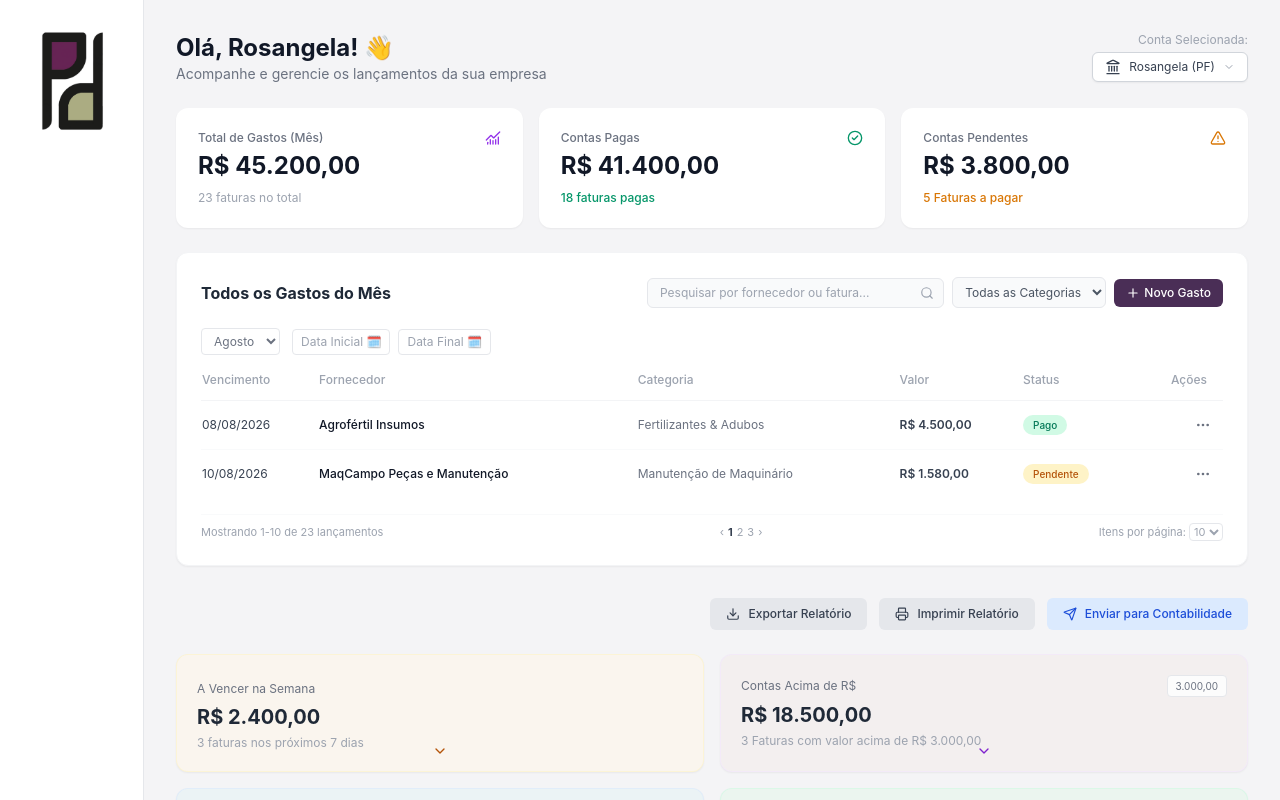
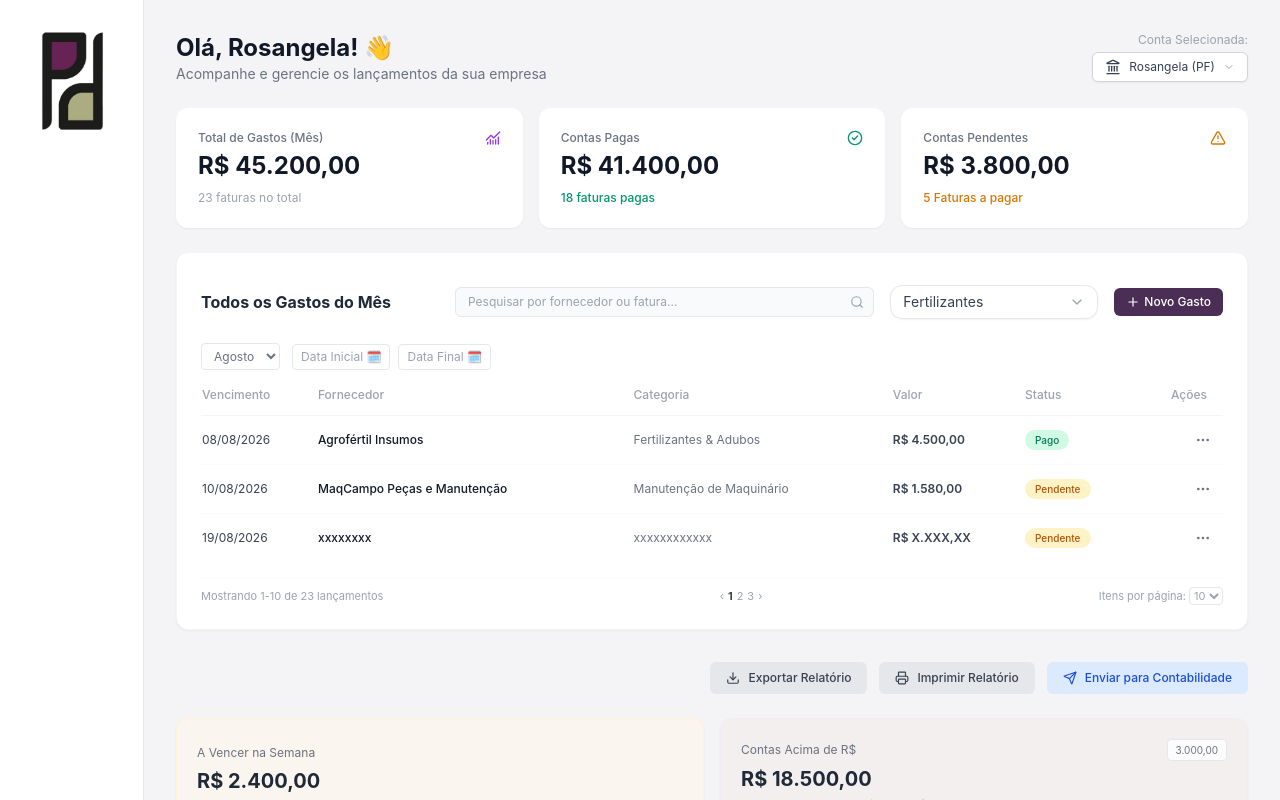
Before and after one commit to Erick8002/Sistema_Perucca_Pugesi, a React (Vite) app: page / in a window 1280 px wide. Shown: the top 800 px of the page. Built offline with nearby package versions, Linux system fonts and the light colour scheme; a web font is replaced by a local one.

Commit message:
refactor: replace select with the component CustomSelect in TransactionsTable

```diff
--- a/src/components/TransactionsTable.jsx
+++ b/src/components/TransactionsTable.jsx
@@ -1,20 +1,25 @@
 import React, { useState } from 'react';
+import CustomSelect from './CustomSelect';
 import { Search, MoreHorizontal, FileText, Printer, Plus, Edit3 } from 'lucide-react';
+
+const categoryOptions = ['Todas as Categorias', 'Fertilizantes', 'Defensivos', 'Sementes'];
 
 export default function TransactionsTable() {
   const [openDropdown, setOpenDropdown] = useState(null);
+  const [category, setCategory] = useState('Fertilizantes');
 
   const transactions = [
     { id: 1, vencimento: '08/08/2026', fornecedor: 'Agrofértil Insumos', categoria: 'Fertilizantes & Adubos', valor: 'R$ 4.500,00', status: 'Pago' },
     { id: 2, vencimento: '10/08/2026', fornecedor: 'MaqCampo Peças e Manutenção', categoria: 'Manutenção de Maquinário', valor: 'R$ 1.580,00', status: 'Pendente' },
+    { id: 3, vencimento: '19/08/2026', fornecedor: 'xxxxxxxx', categoria: 'xxxxxxxxxxxx', valor: 'R$ X.XXX,XX', status: 'Pendente'}
   ];
 
   return (
     <div className="bg-white rounded-xl shadow-sm border border-gray-100 p-6 space-y-4">
       <div className="flex flex-wrap items-center justify-between gap-3 text-xs">
-        <h2 className="text-base font-bold text-gray-800">Todos os Gastos do Mês</h2>
+        <h2 className="text-base font-bold text-gray-800 ">Todos os Gastos do Mês</h2>
 
-        <div className="flex items-center gap-2 flex-1 max-w-xl">
+        <div className="flex items-center gap-2 flex-1 max-w-3xl">
           <div className="relative flex-1">
             <input
               type="text"
@@ -24,9 +29,13 @@ export default function TransactionsTable() {
             <Search className="w-3.5 h-3.5 text-gray-400 absolute right-2.5 top-2" />
           </div>
 
-          <select className="bg-gray-50 border border-gray-200 rounded-md px-2 py-1.5 text-xs text-gray-600">
-            <option>Todas as Categorias</option>
-          </select>
+          <div className="p-2">
+            <CustomSelect
+              options = {categoryOptions}
+              selected = {category}
+              onSelect = {setCategory}
+            />
+          </div>
 
           <button className="bg-[#4A2E56] hover:bg-[#382242] text-white font-medium px-3 py-1.5 rounded-md flex items-center gap-1 shrink-0">
             <Plus className="w-3.5 h-3.5" /> Novo Gasto
@@ -34,7 +43,7 @@ export default function TransactionsTable() {
         </div>
       </div>
 
-      <div className="flex items-center gap-3 text-xs text-gray-500 pt-1">
+      <div className="flex items-center gap-3 text-xs text-gray-500">
         <select className="bg-white border border-gray-200 rounded px-2 py-1">
           <option>Agosto</option>
         </select>
```
